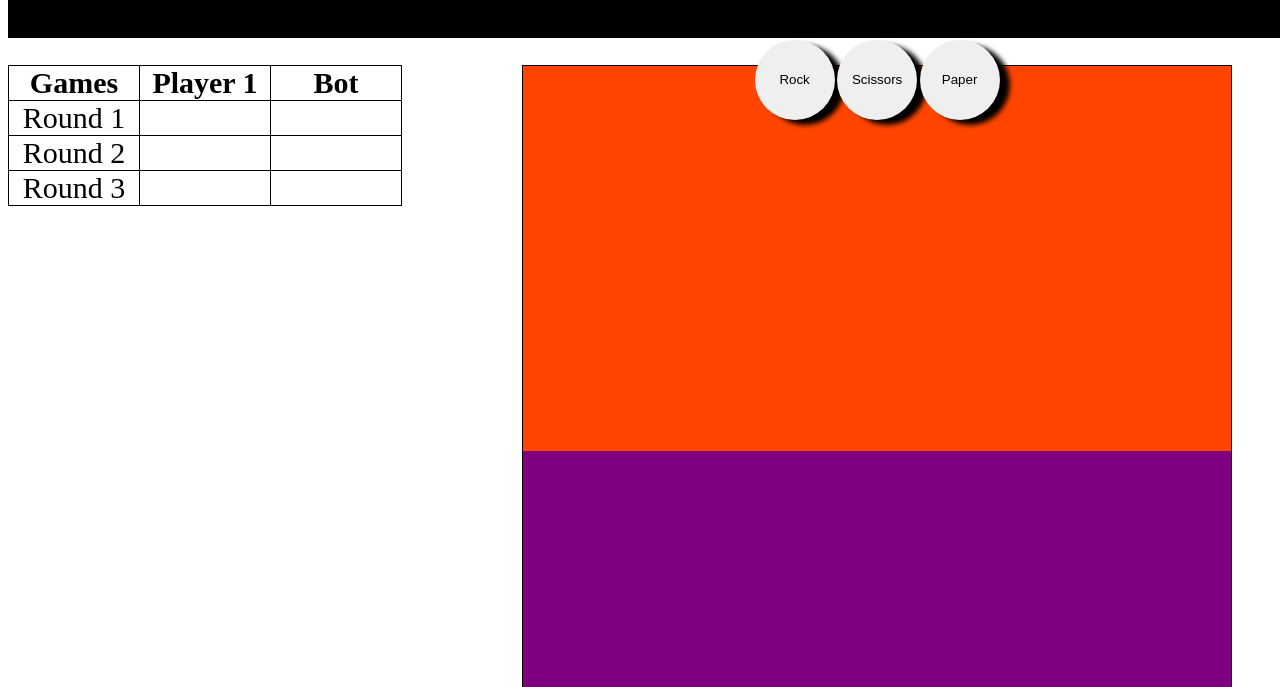
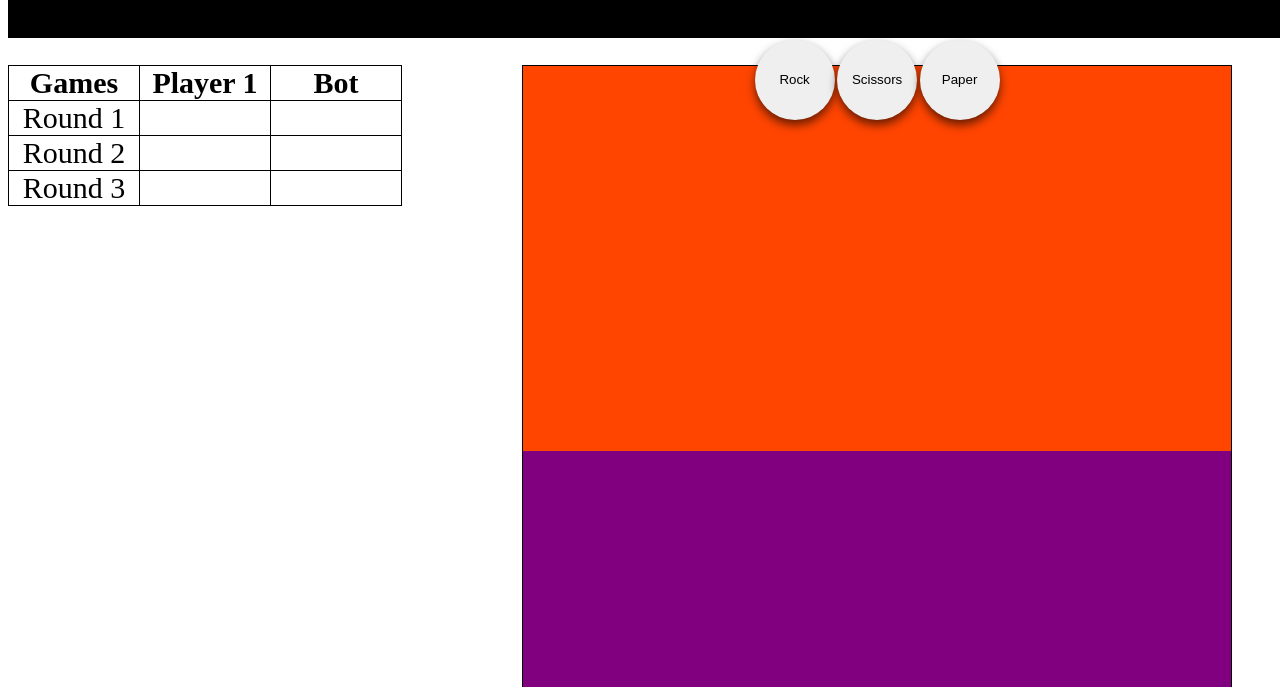
Before and after one commit to enigmatikme/rps, a plain HTML site: page index.html in a window 1280 px wide. Shown: the part 113-800 px from the top of the page. Drawn offline with nearby package versions, Linux system fonts and the light colour scheme.

Commit message:
style: button

```diff
--- a/styles.css
+++ b/styles.css
@@ -88,6 +88,7 @@ td, th {
 .choices {
   position: absolute;
   top: -2.6rem;
+  animation: all .3s;
 }
 
 .btn {
@@ -95,11 +96,17 @@ td, th {
   height: 8rem;
   border-radius: 50%;
   border: 0;
-  box-shadow: 10px 5px 5px black;
+  box-shadow: 0px 5px 1rem rgba(0,0,0,0.6);
+  transition: all .2s;
 }
 
+.btn:hover {
+  transform: translateY(-2px);
+
+}
 .btn:active, .btn:focus {
   outline: none;
+  transform: translateY(2px);
 }
 .user-nav__icon {
   height: 2.25rem;
@@ -110,6 +117,3 @@ td, th {
   width: 12rem;
   height: 12rem;
 }
-
-/* box-shadow: $shadow-1;
-    //[x axis, y axis, blur, color/opacity */
```
